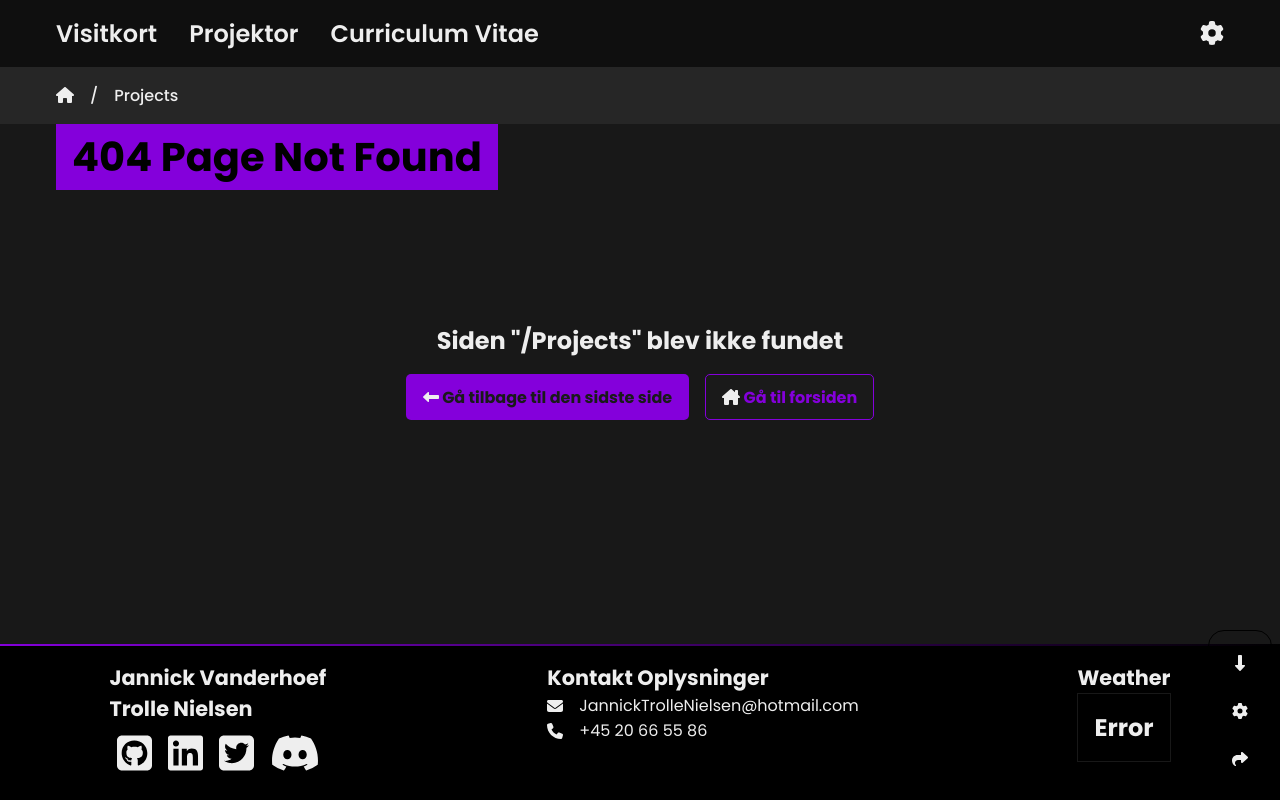
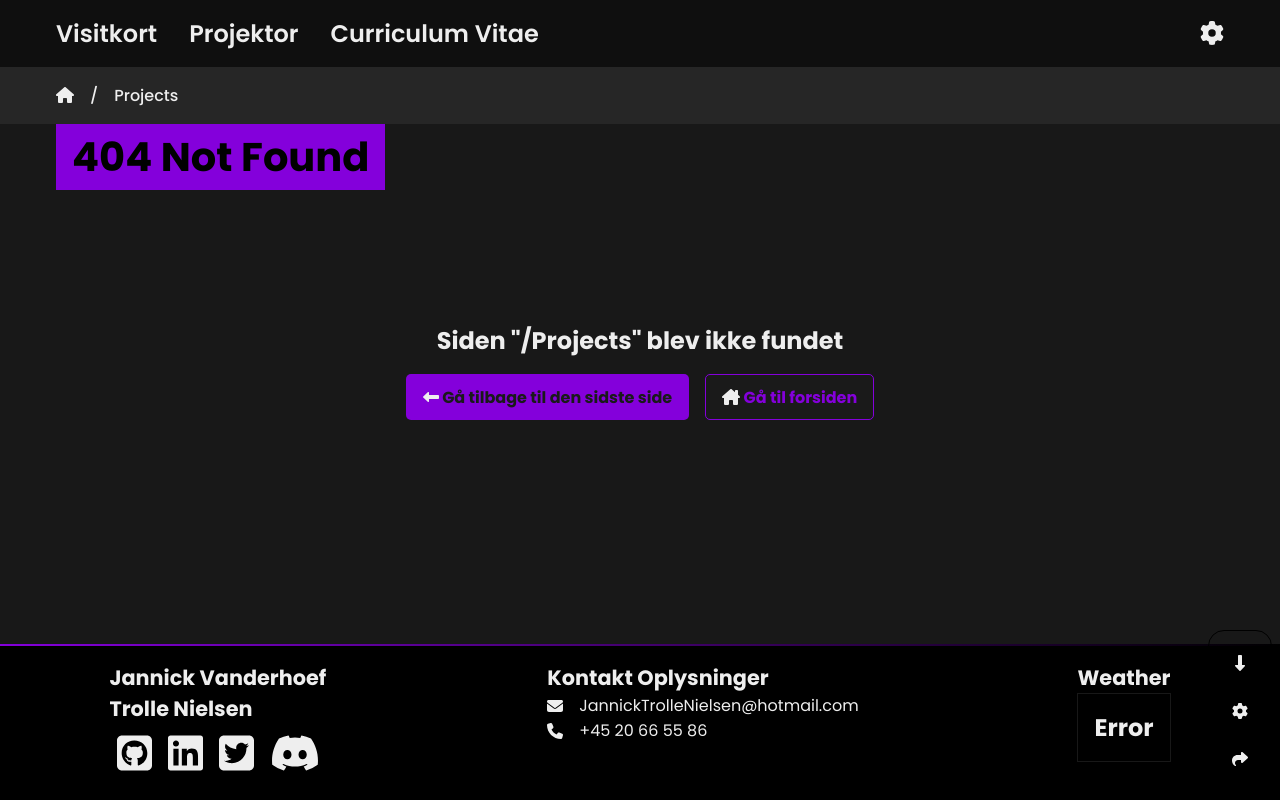
Before and after one commit to LolerSwager/portfolie-2023-react, a React (Create React App) app: page /Projects in a window 1280 px wide. Built offline with nearby package versions, Linux system fonts and the light colour scheme; no server answers.

Commit message:
update header

```diff
--- a/src/Pages/NotFound.jsx
+++ b/src/Pages/NotFound.jsx
@@ -8,7 +8,7 @@ export default function NotFound() {
     const wlp = window.location.pathname;
     const navigate = useNavigate();
     return (
-        <Main PageHeader="404 Page Not Found" PageTitle={`404 Page -> ${wlp.replaceAll("%20", " ")}`}>
+        <Main PageHeader="404 Not Found" PageTitle={`404 Page -> ${wlp.replaceAll("%20", " ")}`}>
             <StyledErrorPage>
                 <h2>
                     Siden "<span>{wlp}</span>" blev ikke fundet
```
